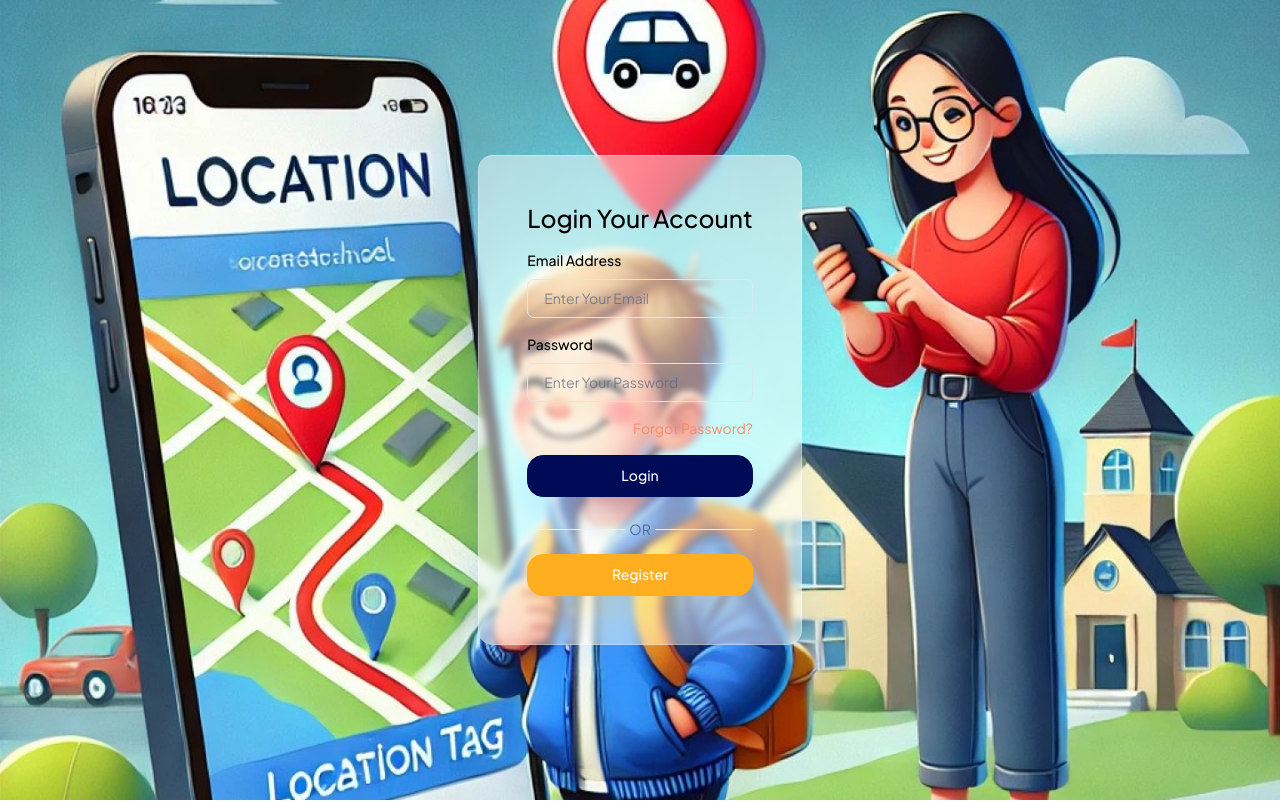
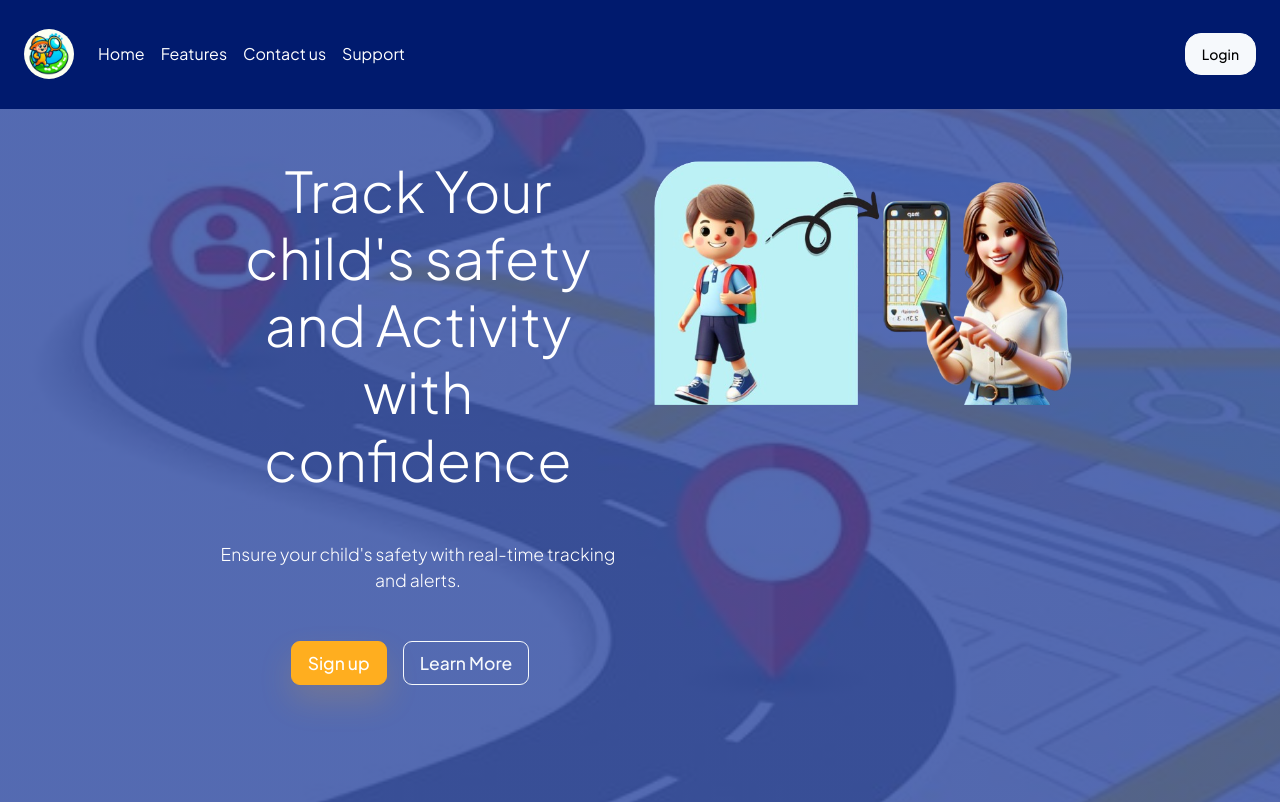
Before and after one commit to maferozi/parental-eye-react, a React (Vite) app: page /home in a window 1280 px wide. Before the commit this address led to /auth/login. Shown: the top 802 px of the page. Built offline with nearby package versions, Linux system fonts and the light colour scheme; no server answers.

Commit message:
merge fixes

```diff
--- a/package.json
+++ b/package.json
@@ -26,7 +26,7 @@
     "react-data-table-component": "^7.6.2",
     "react-datepicker": "^7.6.0",
     "react-dom": "^18.3.1",
-    "react-leaflet": "^5.0.0",
+    "react-leaflet": "^4.2.1",
     "react-loading-skeleton": "^3.5.0",
     "react-qr-code": "^2.0.15",
     "react-query": "^3.39.3",
--- a/src/components/app_routes.jsx
+++ b/src/components/app_routes.jsx
@@ -37,6 +37,25 @@ const Support = Loadable(lazy(() => import("../views/child-tracking-ui/Support")
 const Feature = Loadable(lazy(() => import("../views/child-tracking-ui/Features")));
 
 const app_routes = [
+    // Child Tracking UI Routes
+    {
+      path: "/home",
+      exact: true,
+      element: <Homei />,
+    },
+    {
+      path: "/contact",
+      element: <Contact />,
+    },
+    {
+      path: "/feature",
+      element: <Feature />,
+    },
+    {
+      path: "/support",
+      element: <Support />,
+    },
+
   // Auth Routes
   {
     path: "/auth",
@@ -49,27 +68,10 @@ const app_routes = [
       { path: "/auth/login", exact: true, element: <Login /> },
       { path: "/auth/register", exact: true, element: <Register /> },
       { path: "/auth/forget/:token?", exact: true, element: <Forget /> },
+      { path: "*", element: <Navigate to="/home" /> },
     ],
   },
 
-  // Child Tracking UI Routes
-  {
-    path: "/ho",
-    exact: true,
-    element: <Homei />,
-  },
-  {
-    path: "/co",
-    element: <Contact />,
-  },
-  {
-    path: "/fe",
-    element: <Feature />,
-  },
-  {
-    path: "/su",
-    element: <Support />,
-  },
 
   // Admin Routes
   {
@@ -111,25 +113,9 @@ const app_routes = [
     ],
   },
 
-  // Main Layout Routes
-  {
-    path: "/",
-    element: (
-      <RouteGuard>
-        <Layout />
-      </RouteGuard>
-    ),
-    children: [
-      { path: "", exact: true, element: <Navigate to="/home" /> },
-      { path: "/home", exact: true, element: <Home /> },
-      { path: "/company", exact: true, element: <Company /> },
-      { path: "/reports", exact: true, element: <Reports /> },
-      { path: "*", element: <Navigate to="/home" /> },
-    ],
-  },
 
   // Catch-All Redirect to Login
-  { path: "*", element: <Navigate to="/auth/login" /> },
+  { path: "*", element: <Navigate to="/home" /> },
 ];
 
 export default app_routes;
--- a/src/views/child-tracking-ui/nav.jsx
+++ b/src/views/child-tracking-ui/nav.jsx
@@ -6,42 +6,63 @@ import "bootstrap/dist/js/bootstrap.bundle.min.js";
 function Nav() {
   return (
     <>
-<nav className="navbar bg-nav navbar-expand-lg p-4 "  style={{ zIndex: 1000 }} >
+      <nav className="navbar bg-nav navbar-expand-lg p-4" style={{ zIndex: 1000 }}>
         <div className="container-fluid">
-  <a className="navbar-brand mx-auto " href="#">
+          {/* Logo */}
+          <a className="navbar-brand mx-auto" href="#">
             <img
               src="/images/Logo.jpeg"
               alt="Logo"
-            className="rounded-circle"
-            style={{ width: "50px", height: "60px" }}
+              className="rounded-circle me-3"
+              style={{ width: "50px", height: "50px" }}
             />
           </a>
-    <button className="navbar-toggler" type="button" data-bs-toggle="collapse" data-bs-target="#navbarText" aria-controls="navbarText" aria-expanded="false" aria-label="Toggle navigation">
+
+          {/* Navbar Toggler for Mobile */}
+          <button
+            className="navbar-toggler"
+            type="button"
+            data-bs-toggle="collapse"
+            data-bs-target="#navbarText"
+            aria-controls="navbarText"
+            aria-expanded="false"
+            aria-label="Toggle navigation"
+          >
             <span className="navbar-toggler-icon"></span>
           </button>
-    <div className="collapse navbar-collapse  " id="navbarText">
+
+          {/* Navbar Items */}
+          <div className="collapse navbar-collapse" id="navbarText">
             <ul className="navbar-nav me-auto mb-2 mb-lg-0">
               <li className="nav-item">
-          <a className="nav-link active text-white" aria-current="page" href="ho">Home</a>
+                <a className="nav-link active text-white" aria-current="page" href="home">
+                  Home
+                </a>
               </li>
               <li className="nav-item">
-          <a className="nav-link text-white" href="fe">Features</a>
+                <a className="nav-link text-white" href="feature">
+                  Features
+                </a>
               </li>
               <li className="nav-item">
-          <a className="nav-link text-white" href="co">Contact us</a>
+                <a className="nav-link text-white" href="contact">
+                  Contact us
+                </a>
               </li>
               <li className="nav-item">
-          <a className="nav-link text-white" href="su">Support</a>
+                <a className="nav-link text-white" href="support">
+                  Support
+                </a>
               </li>
             </ul>
-      <form className="d-flex" role="search">
-      <input className="form-control me-2 text-white" type="search" placeholder="Search" aria-label="Search"></input>
-      <button className="btn btn-outline-success text-white" type="submit">Search</button>
-    </form>
+
+            {/* Login Button */}
+            <a href="/auth/login" className="btn btn-light ms-auto">
+              Login
+            </a>
           </div>
         </div>
       </nav>
-
     </>
   );
 }
```
Lines whose indentation alone changed are shown as unchanged.
